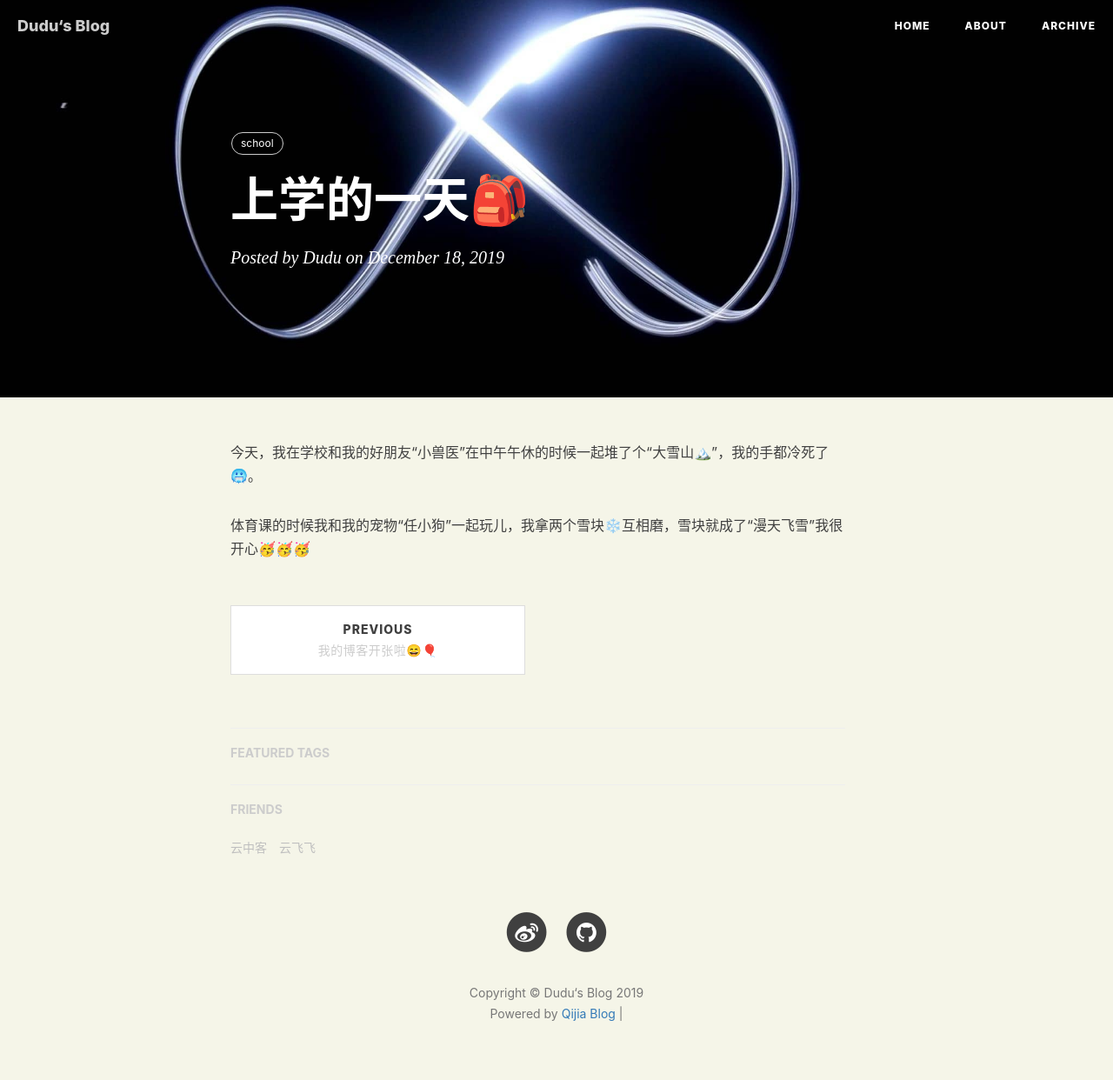
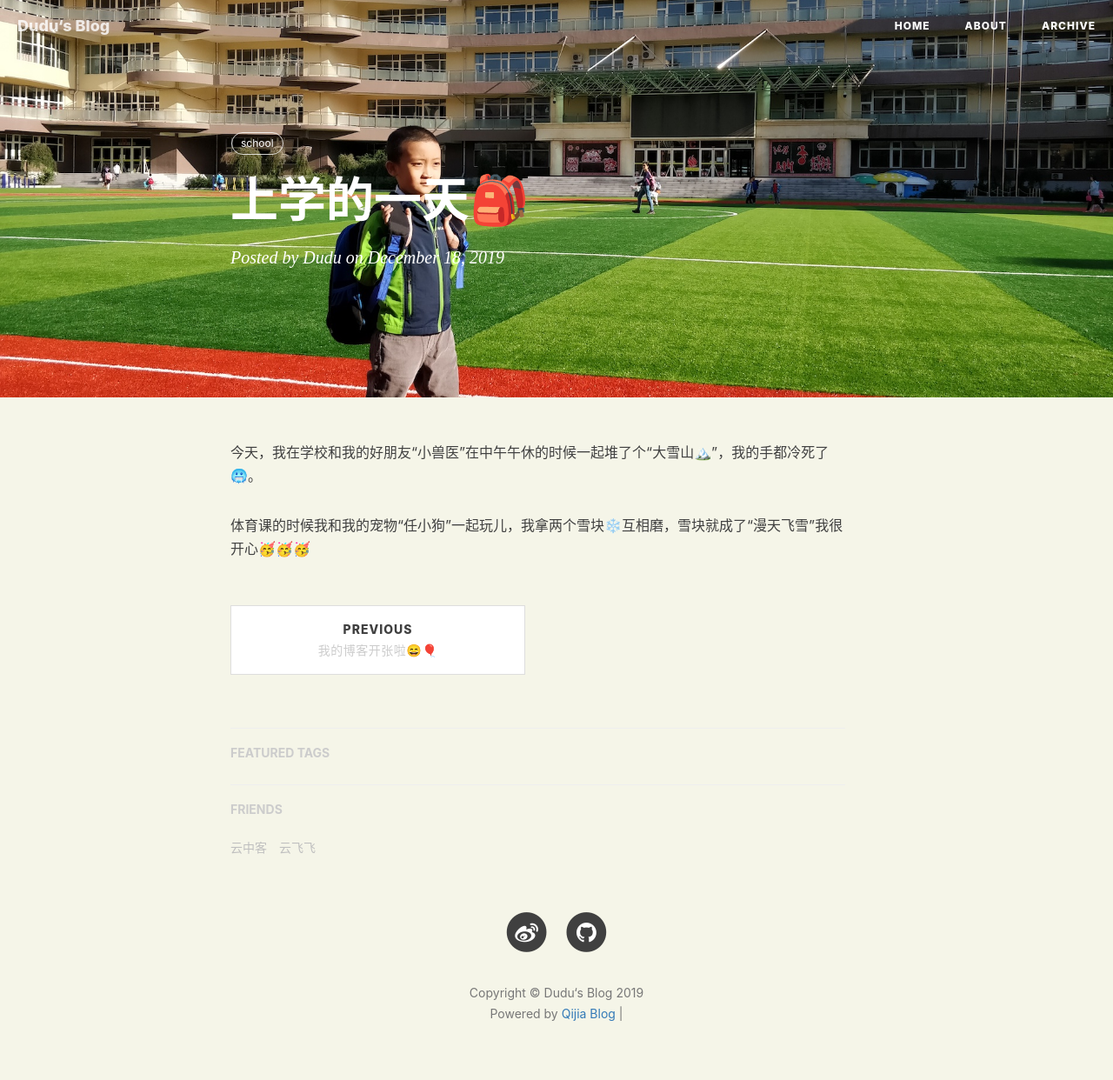
Before and after one commit to Qijia2011/qijia2011.github.io, a Jekyll site: the page built from _posts/2019-12-18-template.md, in a window 1280 px wide. Shown: the whole page at 87% size. Built offline with Jekyll 4.4.1, drawn with Linux system fonts in a browser that asks for light colours; nearby versions of some CDN libraries; comment, search, counter and statistics services are not loaded.

Commit message:
update sencond blog

```diff
--- a/_posts/2019-12-18-template.md
+++ b/_posts/2019-12-18-template.md
@@ -3,7 +3,7 @@ layout: post
 title: "上学的一天🎒　 "
 subtitle: ''
 author: "Dudu"
-header-img: "img/post-bg-infinity.jpg"
+header-img: "img/in-post/school/one-day-at-school.jpg"
 tags:
   - school
 ---
```
Also changed, not shown: img/in-post/school/one-day-at-school.jpg (added).
